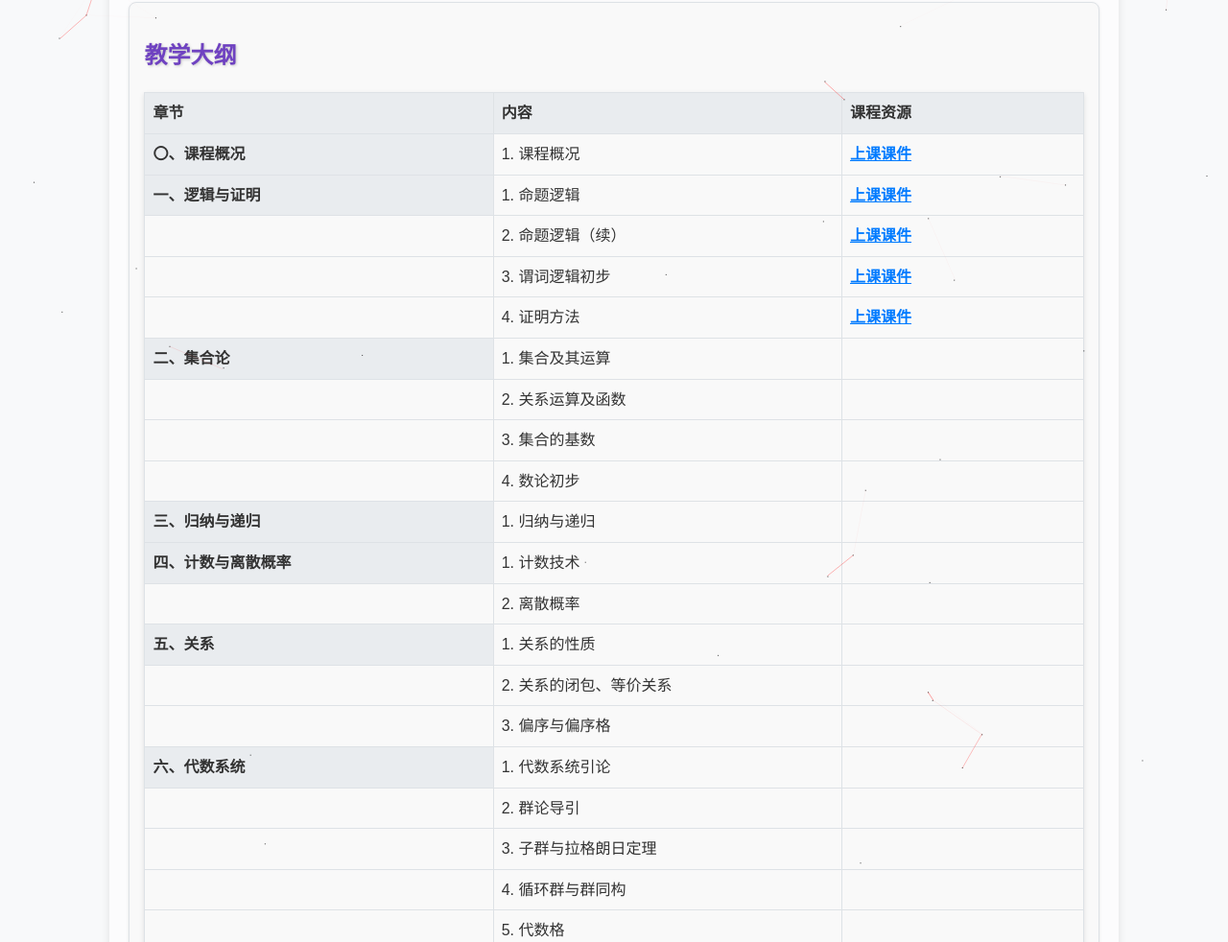
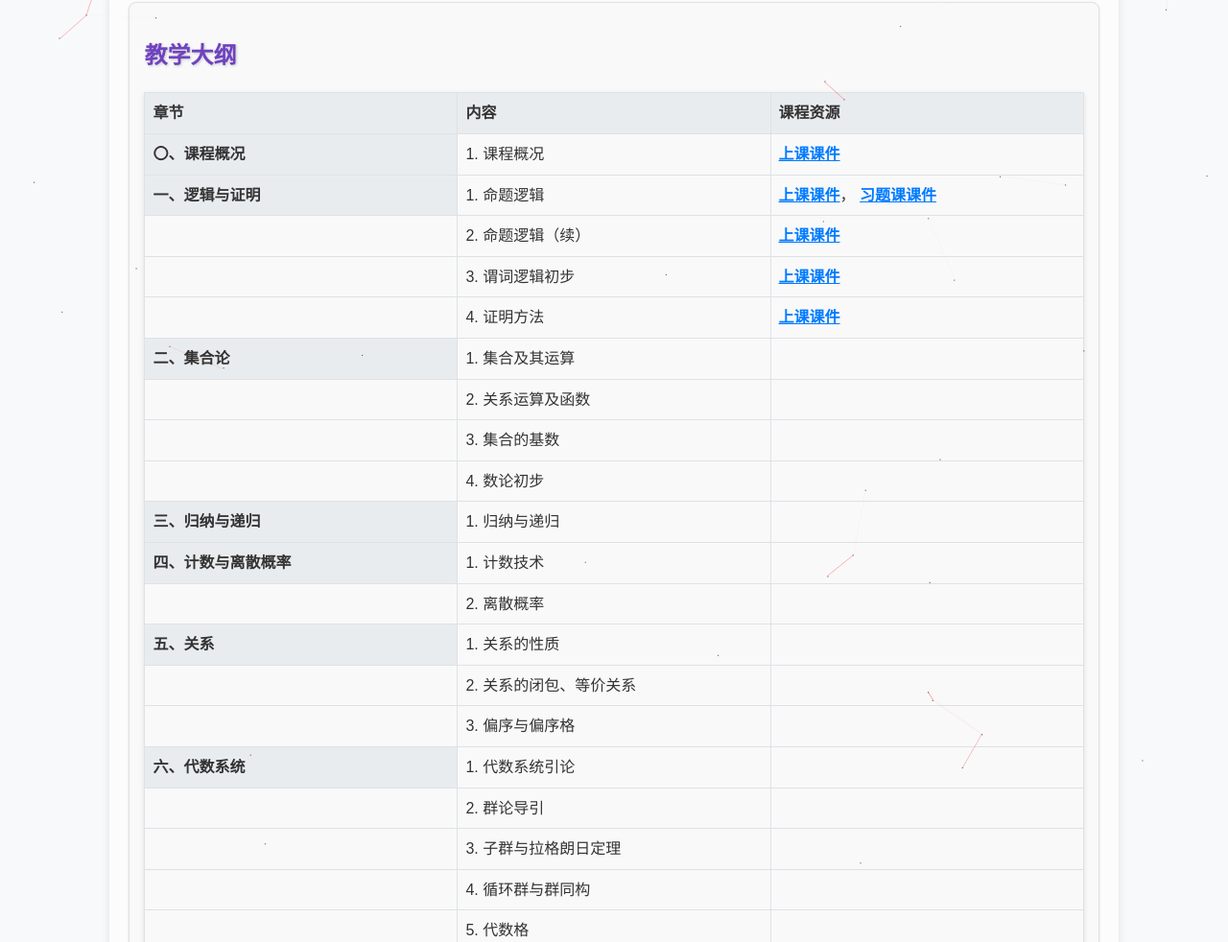
Before and after one commit to Discrete-Mathematics-2024/Discrete-Mathematics-2024.github.io, a website: page 2025/index.html in a window 1280 px wide. Shown: the part 885-1867 px from the top of the page at 96% size. Drawn offline with Linux system fonts and the light colour scheme.

Commit message:
Update index.html
1

```diff
--- a/2025/index.html
+++ b/2025/index.html
@@ -143,7 +143,8 @@
             <table>
                 <tr><th>章节</th><th>内容</th><th>课程资源</th></tr>
                 <tr><th>〇、课程概况</th><td>1. 课程概况</td><td><a href="https://gitee.com/nju-orange/DM2025/raw/master/00_%E8%AF%BE%E7%A8%8B%E6%A6%82%E5%86%B5.pdf" target="_blank" class="content-link">上课课件</a></td></tr>
-                <tr><th>一、逻辑与证明</th><td>1. 命题逻辑</td><td><a href="https://gitee.com/nju-orange/DM2025/raw/master/01_%E5%91%BD%E9%A2%98%E9%80%BB%E8%BE%91.pdf" target="_blank" class="content-link">上课课件</a></td></tr>
+                <tr><th>一、逻辑与证明</th><td>1. 命题逻辑</td><td><a href="https://gitee.com/nju-orange/DM2025/raw/master/01_%E5%91%BD%E9%A2%98%E9%80%BB%E8%BE%91.pdf" target="_blank" class="content-link">上课课件</a>，
+                <a href="https://gitee.com/nju-orange/DM2025/raw/master/2025%E7%AC%AC%E4%B8%80%E5%91%A8%E4%B9%A0%E9%A2%98%E8%AF%BE.pdf" target="_blank" class="content-link">习题课课件</a></td></tr>
                 <tr><td></td><td>2. 命题逻辑（续）</td><td><a href="https://gitee.com/nju-orange/DM2025/raw/master/02_%E5%91%BD%E9%A2%98%E9%80%BB%E8%BE%91%EF%BC%88%E7%BB%AD%EF%BC%89.pdf" target="_blank" class="content-link">上课课件</a></td></tr>
                 <tr><td></td><td>3. 谓词逻辑初步</td><td><a href="https://gitee.com/nju-orange/DM2025/raw/master/03_%E8%B0%93%E8%AF%8D%E9%80%BB%E8%BE%91%E5%88%9D%E6%AD%A5.pdf" target="_blank" class="content-link">上课课件</a></td></tr>
                 <tr><td></td><td>4. 证明方法</td><td><a href="https://gitee.com/nju-orange/DM2025/raw/master/04_%E8%AF%81%E6%98%8E%E6%96%B9%E6%B3%95.pdf" target="_blank" class="content-link">上课课件</a></td></tr>
```
